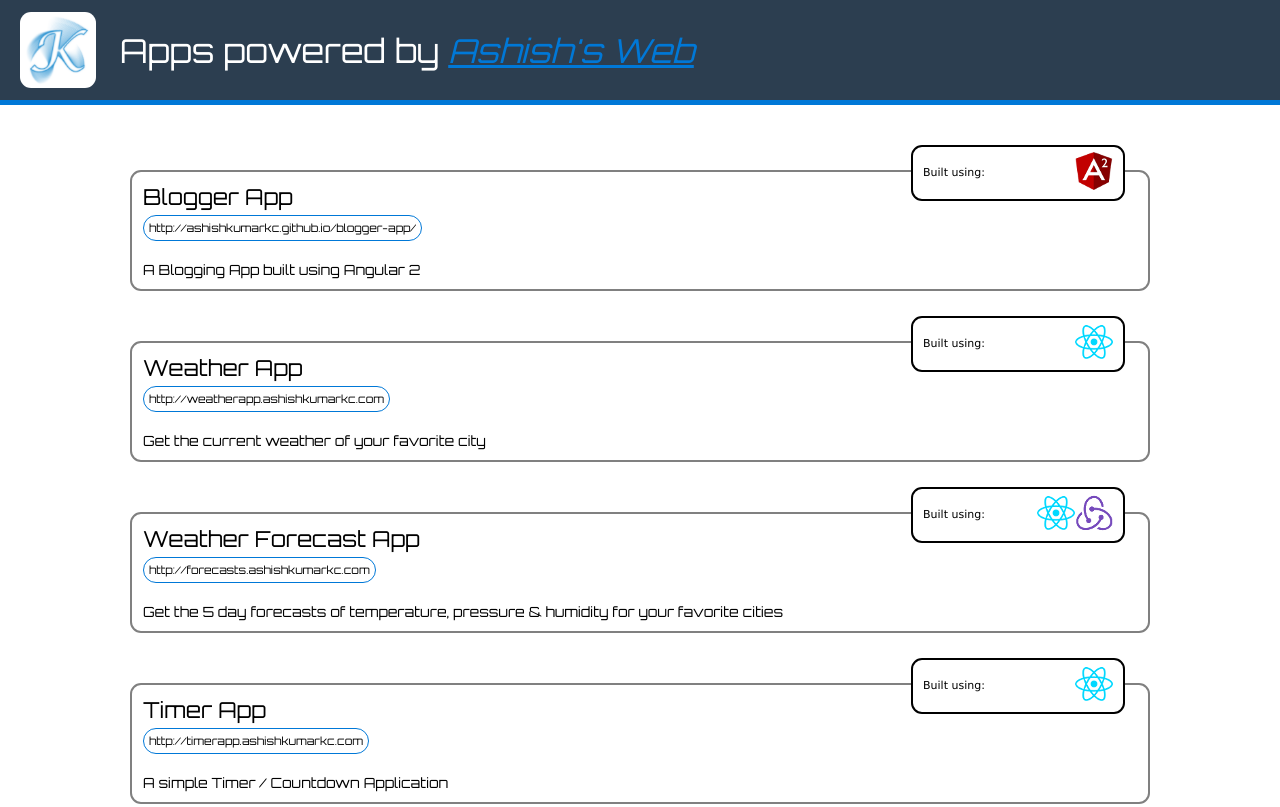
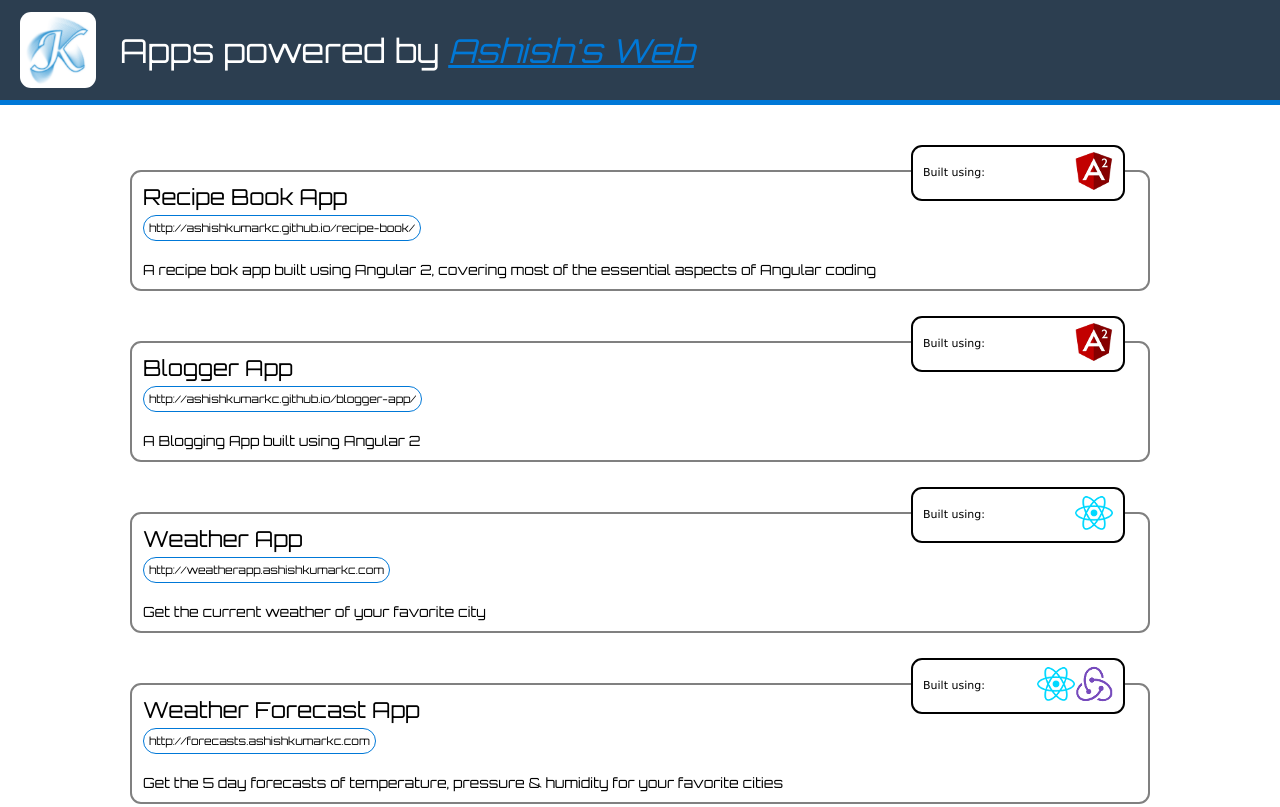
Before and after one commit to kcak11/kcak-apps, a plain HTML site: page index.html in a window 1280 px wide. Shown: the top 807 px of the page. Drawn offline with Linux system fonts and the light colour scheme.

Commit message:
Added new App
Added new App

```diff
--- a/index.html
+++ b/index.html
@@ -225,6 +225,11 @@ a {
             window.open(url, '_blank');
         };
         var data = [ {
+            app_name : 'Recipe Book App',
+            app_url : 'http://ashishkumarkc.github.io/recipe-book/',
+            app_description : 'A recipe bok app built using Angular 2, covering most of the essential aspects of Angular coding',
+            frameworks : [ "angular2" ]
+        },{
             app_name : 'Blogger App',
             app_url : 'http://ashishkumarkc.github.io/blogger-app/',
             app_description : 'A Blogging App built using Angular 2',
```
